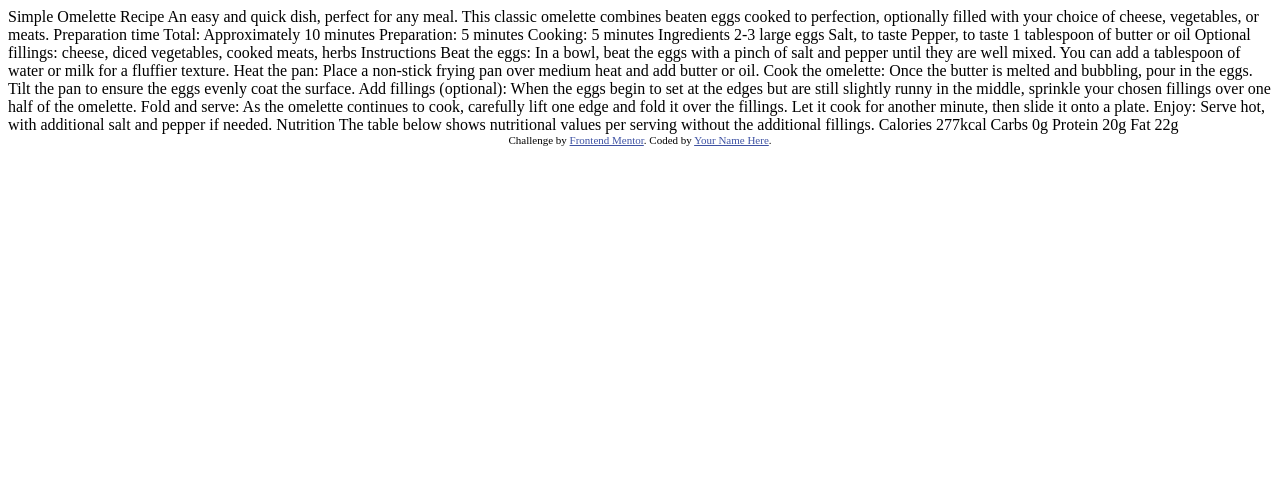
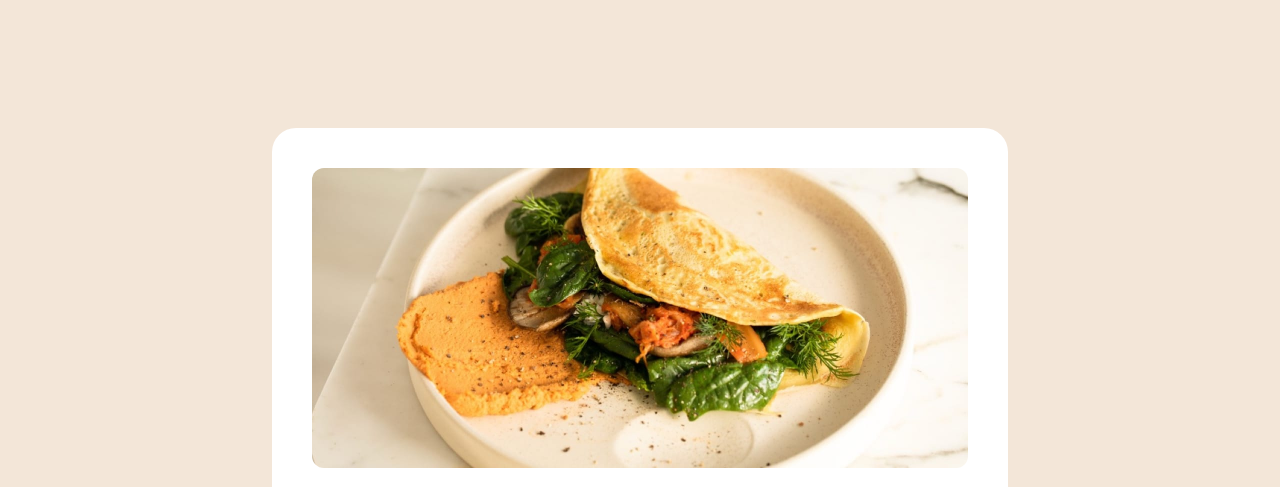
Before and after one commit to Escuela-dev/frontend-mentor-recipe-page, a website: page index.html in a window 1280 px wide. Shown: the top 487 px of the page. Drawn offline with Linux system fonts and the light colour scheme.

Commit message:
setup page with colors, body, main div, and center image with borders for desktop

```diff
--- a/index.html
+++ b/index.html
@@ -16,6 +16,46 @@
 
     <!-- Feel free to remove these styles or customise in your own stylesheet 👍 -->
     <style>
+      * {
+        --stone-900: hsl(24, 5%, 18%);
+        --stone-100: hsl(30, 54%, 90%);
+        --stone-150: hsl(30, 18%, 87%);
+        --stone-600: hsl(30, 10%, 34%);
+        --stone-900: hsl(24, 5%, 18%);
+        --brown-800: hsl(14, 45%, 36%);
+        --rose-800: hsl(332, 51%, 32%);
+        --rose-50: hsl(330, 100%, 98%);
+
+        /* breakpooints */
+        /* --desktop-size: 600px; */
+
+        box-sizing: border-box;
+      }
+      body {
+        background: var(--stone-100);
+        font-size: 16px;
+      }
+      .main {
+        background: white;
+        @media (min-width: 600px) {
+          border-radius: 1.5rem;
+          margin: 8rem auto;
+          max-width: 46rem;
+          overflow: hidden;
+          padding: 2.5rem;
+        }
+      }
+      .recipe-img {
+        @media (min-width: 600px) {
+          width: 100%;
+          border-radius: 0.75rem;
+        }
+      }
+      .recipe {
+        h1 {
+          color: red;
+        }
+      }
       .attribution {
         font-size: 11px;
         text-align: center;
@@ -26,31 +66,35 @@
     </style>
   </head>
   <body>
-    Simple Omelette Recipe An easy and quick dish, perfect for any meal. This
-    classic omelette combines beaten eggs cooked to perfection, optionally
-    filled with your choice of cheese, vegetables, or meats. Preparation time
-    Total: Approximately 10 minutes Preparation: 5 minutes Cooking: 5 minutes
+    <div class="main recipe">
+      <img class="recipe-img" src="assets/images/image-omelette.jpeg" />
+      <h1>Simple Omelette Recipe</h1>
+      An easy and quick dish, perfect for any meal. This classic omelette
+      combines beaten eggs cooked to perfection, optionally filled with your
+      choice of cheese, vegetables, or meats. Preparation time Total:
+      Approximately 10 minutes Preparation: 5 minutes Cooking: 5 minutes
       Ingredients 2-3 large eggs Salt, to taste Pepper, to taste 1 tablespoon of
       butter or oil Optional fillings: cheese, diced vegetables, cooked meats,
       herbs Instructions Beat the eggs: In a bowl, beat the eggs with a pinch of
-    salt and pepper until they are well mixed. You can add a tablespoon of water
-    or milk for a fluffier texture. Heat the pan: Place a non-stick frying pan
-    over medium heat and add butter or oil. Cook the omelette: Once the butter
-    is melted and bubbling, pour in the eggs. Tilt the pan to ensure the eggs
-    evenly coat the surface. Add fillings (optional): When the eggs begin to set
-    at the edges but are still slightly runny in the middle, sprinkle your
-    chosen fillings over one half of the omelette. Fold and serve: As the
-    omelette continues to cook, carefully lift one edge and fold it over the
-    fillings. Let it cook for another minute, then slide it onto a plate. Enjoy:
-    Serve hot, with additional salt and pepper if needed. Nutrition The table
-    below shows nutritional values per serving without the additional fillings.
-    Calories 277kcal Carbs 0g Protein 20g Fat 22g
+      salt and pepper until they are well mixed. You can add a tablespoon of
+      water or milk for a fluffier texture. Heat the pan: Place a non-stick
+      frying pan over medium heat and add butter or oil. Cook the omelette: Once
+      the butter is melted and bubbling, pour in the eggs. Tilt the pan to
+      ensure the eggs evenly coat the surface. Add fillings (optional): When the
+      eggs begin to set at the edges but are still slightly runny in the middle,
+      sprinkle your chosen fillings over one half of the omelette. Fold and
+      serve: As the omelette continues to cook, carefully lift one edge and fold
+      it over the fillings. Let it cook for another minute, then slide it onto a
+      plate. Enjoy: Serve hot, with additional salt and pepper if needed.
+      Nutrition The table below shows nutritional values per serving without the
+      additional fillings. Calories 277kcal Carbs 0g Protein 20g Fat 22g
 
       <div class="attribution">
         Challenge by
         <a href="https://www.frontendmentor.io?ref=challenge" target="_blank"
           >Frontend Mentor</a
-      >. Coded by <a href="#">Your Name Here</a>.
+        >. Coded by <a href="#">Gianfranco P.</a>.
+      </div>
     </div>
   </body>
 </html>
```
Lines whose indentation alone changed are shown as unchanged.
